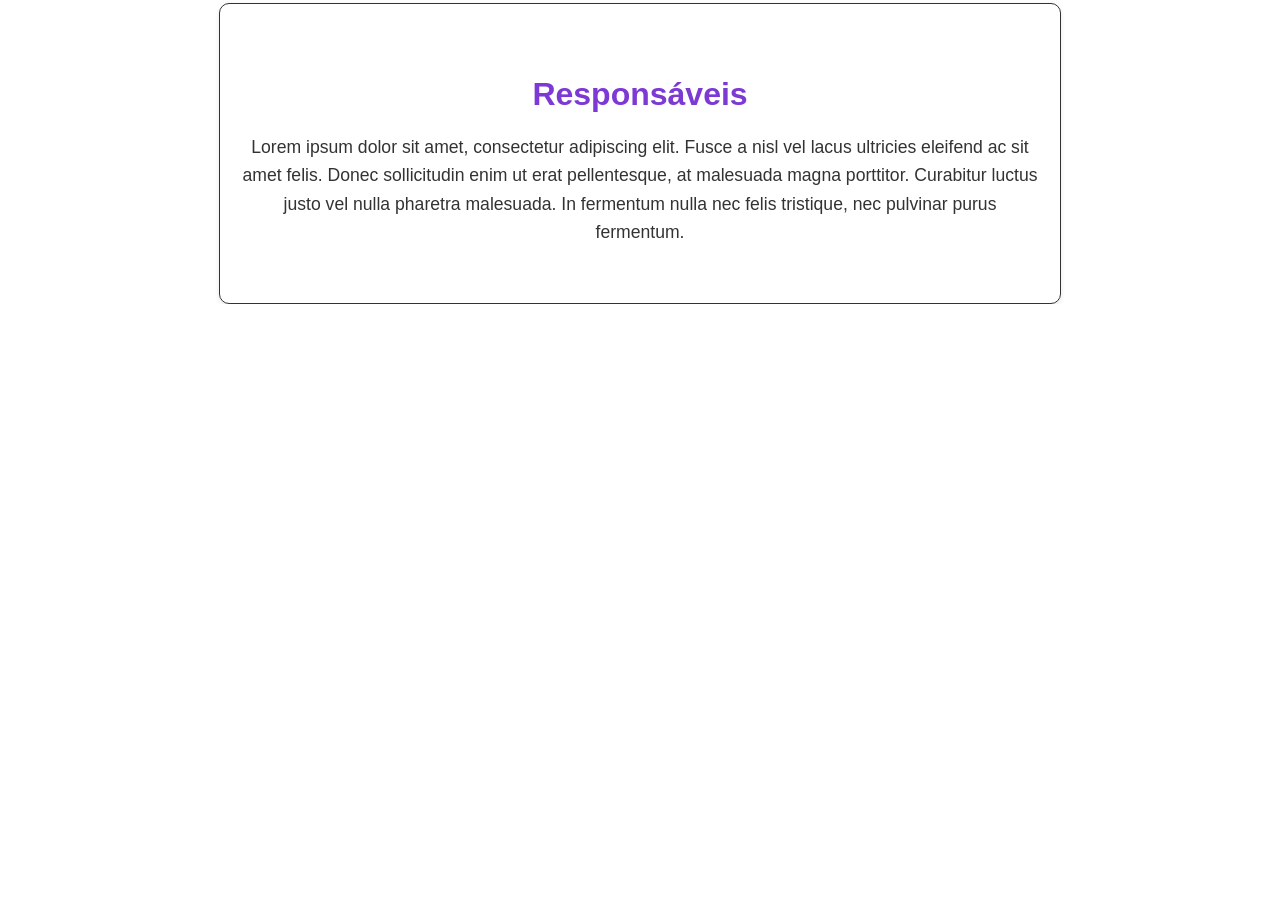
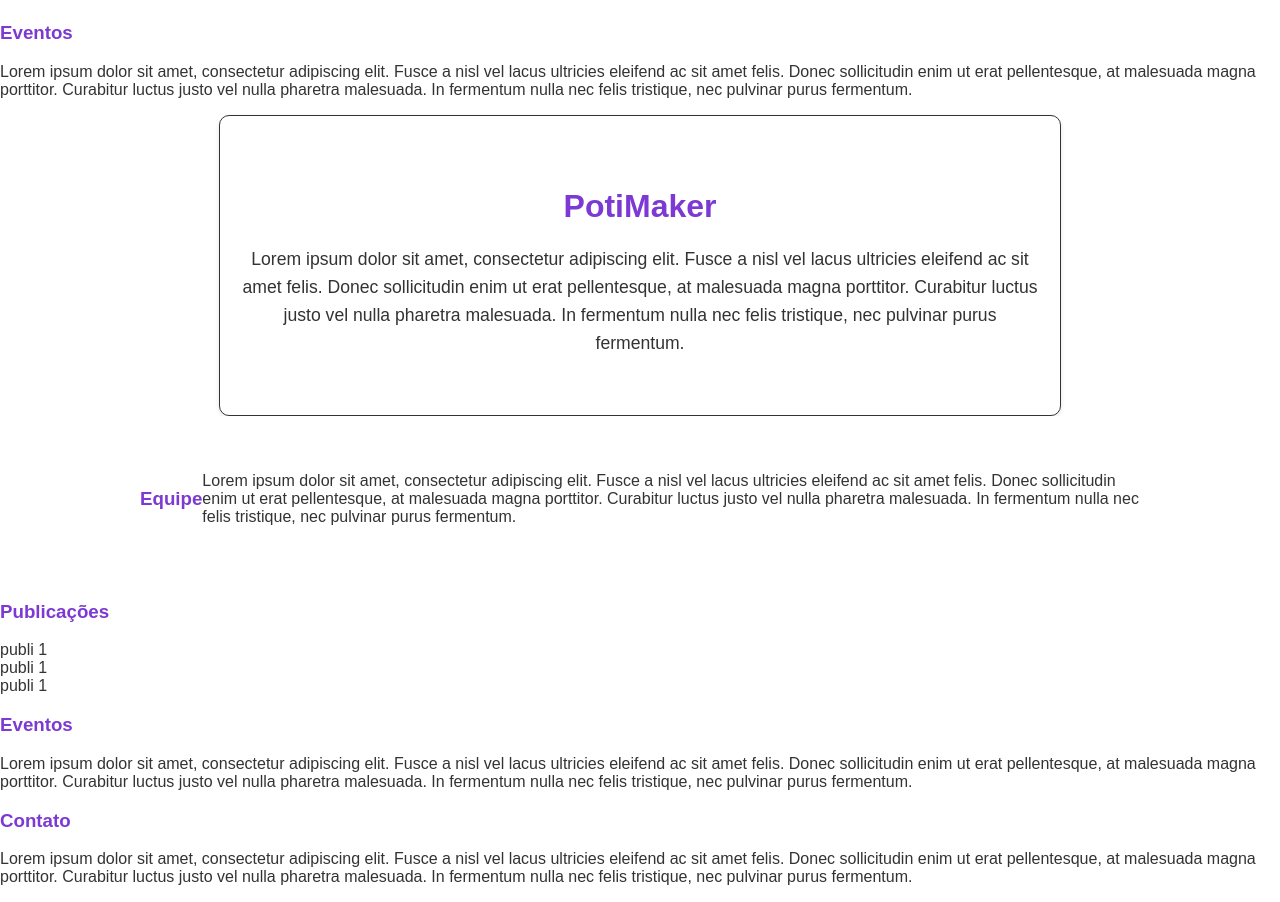
Before and after one commit to Geronilton/TechGirls, a plain HTML site: page index.html in a window 1280 px wide. Shown: the part 791-1693 px from the top of the page. Before the commit the page ends 1095 px from the top, so only its background shows below. Drawn offline with Linux system fonts and the light colour scheme.

Commit message:
menus atualizados e seções novas

```diff
--- a/index.html
+++ b/index.html
@@ -18,9 +18,14 @@
             <div class="menu">
                 <nav>
                    <ul>
+                    <li><a href="#">Inicio</a></li>
+                    <li><a href="#">Equipe</a></li>
+                    <li><a href="#">Laboratórios</a></li>
                     <li><a href="#">PotiMaker</a></li>
-                    <li><a href="#"> Sobre o Curso</a></li>
-                    <li><a href="#"> Sobre o Projeto</a></li>
+                    <li><a href="#">Publicações</a></li>
+                    <li><a href="#">Eventos</a></li>
+                    <li><a href="#">Contato</a></li>
+
                    </ul>
                 </nav>
             </div>
@@ -52,9 +57,62 @@
         </div>
     </section>
 
+    <section class="eventos-section">
+        <h3 class="title">Eventos</h3>
+
+        <p>Lorem ipsum dolor sit amet, consectetur adipiscing elit. Fusce a nisl vel lacus ultricies eleifend ac sit amet felis.
+            Donec sollicitudin enim ut erat pellentesque, at malesuada magna porttitor. Curabitur luctus justo vel nulla pharetra malesuada.
+            In fermentum nulla nec felis tristique, nec pulvinar purus fermentum.
+        </p>
+    </section>
+
     <section class="responsaveis-section">
-        <h3 class="title">Responsáveis</h3>
-        <p>Lorem ipsum dolor sit amet, consectetur adipiscing elit. Fusce a nisl vel lacus ultricies eleifend ac sit amet felis. Donec sollicitudin enim ut erat pellentesque, at malesuada magna porttitor. Curabitur luctus justo vel nulla pharetra malesuada. In fermentum nulla nec felis tristique, nec pulvinar purus fermentum.</p>
+        <h3 class="title">PotiMaker</h3>
+        <p>Lorem ipsum dolor sit amet, consectetur adipiscing elit. Fusce a nisl vel lacus ultricies eleifend ac sit amet felis.
+            Donec sollicitudin enim ut erat pellentesque, at malesuada magna porttitor. Curabitur luctus justo vel nulla pharetra malesuada.
+            In fermentum nulla nec felis tristique, nec pulvinar purus fermentum.
+        </p>
+    </section>
+
+    <section class="equipe-section">
+        <h3 class="title">Equipe</h3>
+
+        <p>Lorem ipsum dolor sit amet, consectetur adipiscing elit. Fusce a nisl vel lacus ultricies eleifend ac sit amet felis.
+            Donec sollicitudin enim ut erat pellentesque, at malesuada magna porttitor. Curabitur luctus justo vel nulla pharetra malesuada.
+            In fermentum nulla nec felis tristique, nec pulvinar purus fermentum.
+        </p>
+    </section>
+
+    <section class="publicacoes-section">
+        <h3 class="title">Publicações</h3>
+
+        <div class="container-publicacoes">
+            <div class="content-publicacoes">
+                publi 1
+            </div>
+            <div class="content-publicacoes">
+                publi 1
+            </div>
+            <div class="content-publicacoes">
+                publi 1
+            </div>
+        </div>
+    </section>
+    <section class="eventos-section">
+        <h3 class="title">Eventos</h3>
+
+        <p>Lorem ipsum dolor sit amet, consectetur adipiscing elit. Fusce a nisl vel lacus ultricies eleifend ac sit amet felis.
+            Donec sollicitudin enim ut erat pellentesque, at malesuada magna porttitor. Curabitur luctus justo vel nulla pharetra malesuada.
+            In fermentum nulla nec felis tristique, nec pulvinar purus fermentum.
+        </p>
+    </section>
+    <section class="contato-section">
+        <h3 class="title">Contato</h3>
+
+        <p>Lorem ipsum dolor sit amet, consectetur adipiscing elit. Fusce a nisl vel lacus ultricies eleifend ac sit amet felis.
+            Donec sollicitudin enim ut erat pellentesque, at malesuada magna porttitor. Curabitur luctus justo vel nulla pharetra malesuada.
+            In fermentum nulla nec felis tristique, nec pulvinar purus fermentum.
+        </p>
     </section>
 </body>
 </html>
--- a/src/css/style.css
+++ b/src/css/style.css
@@ -128,7 +128,7 @@ header {
 }
 
 
-.robotica-section {
+.robotica-section , .equipe-section{
     padding: 40px 20px;
     background-color: #fff;
     display: flex;
```
